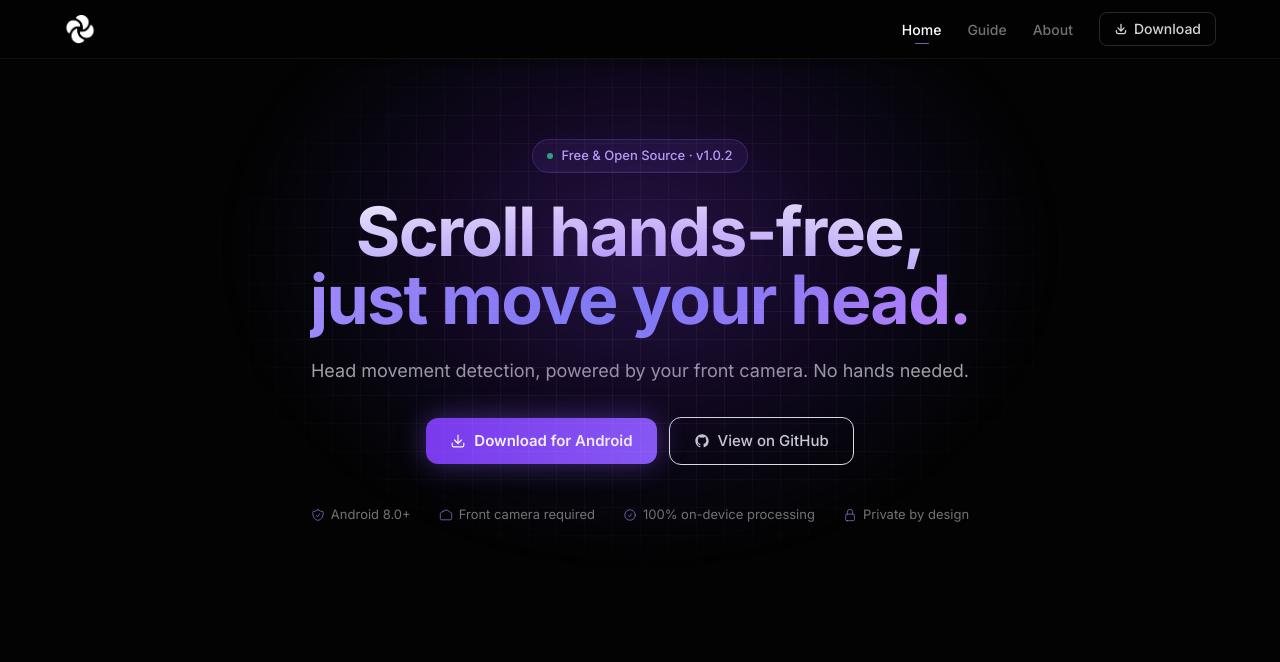
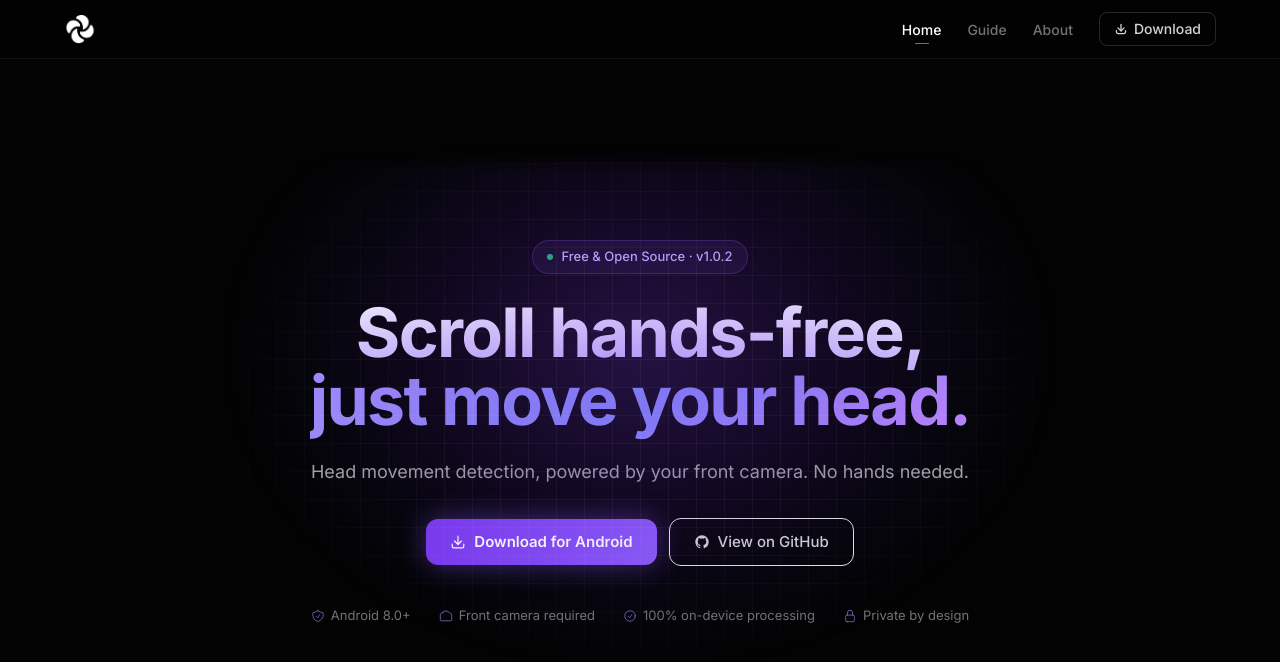
Before and after one commit to ayxse/Motionscroll-website, a React (Create React App) app: page /#/ in a window 1280 px wide. Shown: the top 662 px of the page. Built offline with nearby package versions, Linux system fonts and the light colour scheme.

Commit message:
Update HeroSection.js

```diff
--- a/src/components/Home/HeroSection.js
+++ b/src/components/Home/HeroSection.js
@@ -2,10 +2,9 @@ import React from 'react';
 
 function HeroSection() {
   return (
-    <section className="relative flex flex-col items-center min-h-[calc(100vh-52px)] pt-20 pb-20 px-4 text-center overflow-hidden">
-      {/* Decorative layer — fixed height anchored to top-0 so it always covers the content
-          no matter how tall the section grows on large/zoomed-out screens */}
-      <div className="absolute top-0 left-0 right-0 h-[540px] pointer-events-none z-0">
+    <section className="relative flex flex-col items-center justify-center min-h-[calc(100vh-52px)] py-16 px-4 text-center overflow-hidden">
+      {/* Decorative layer — centered vertically to always track the content */}
+      <div className="absolute top-1/2 -translate-y-1/2 left-0 right-0 h-[540px] pointer-events-none z-0">
         {/* Grid */}
         <div
           className="absolute inset-0"
```
